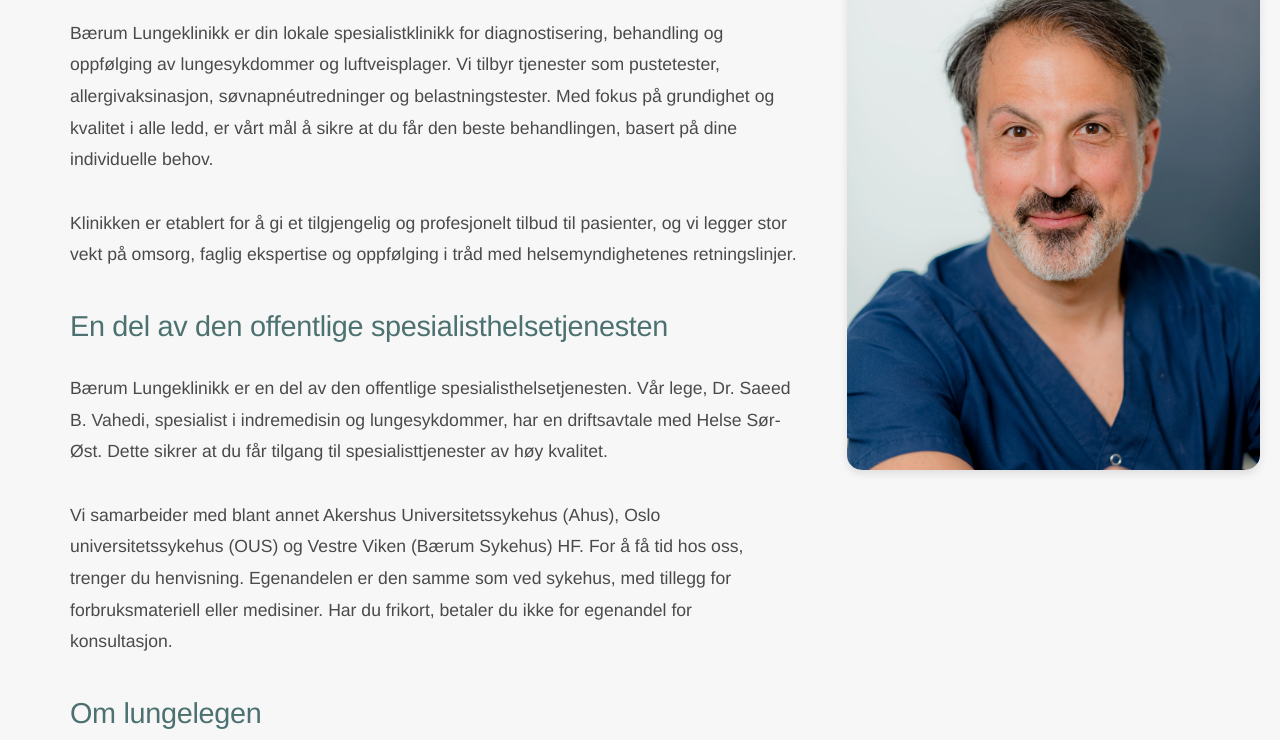
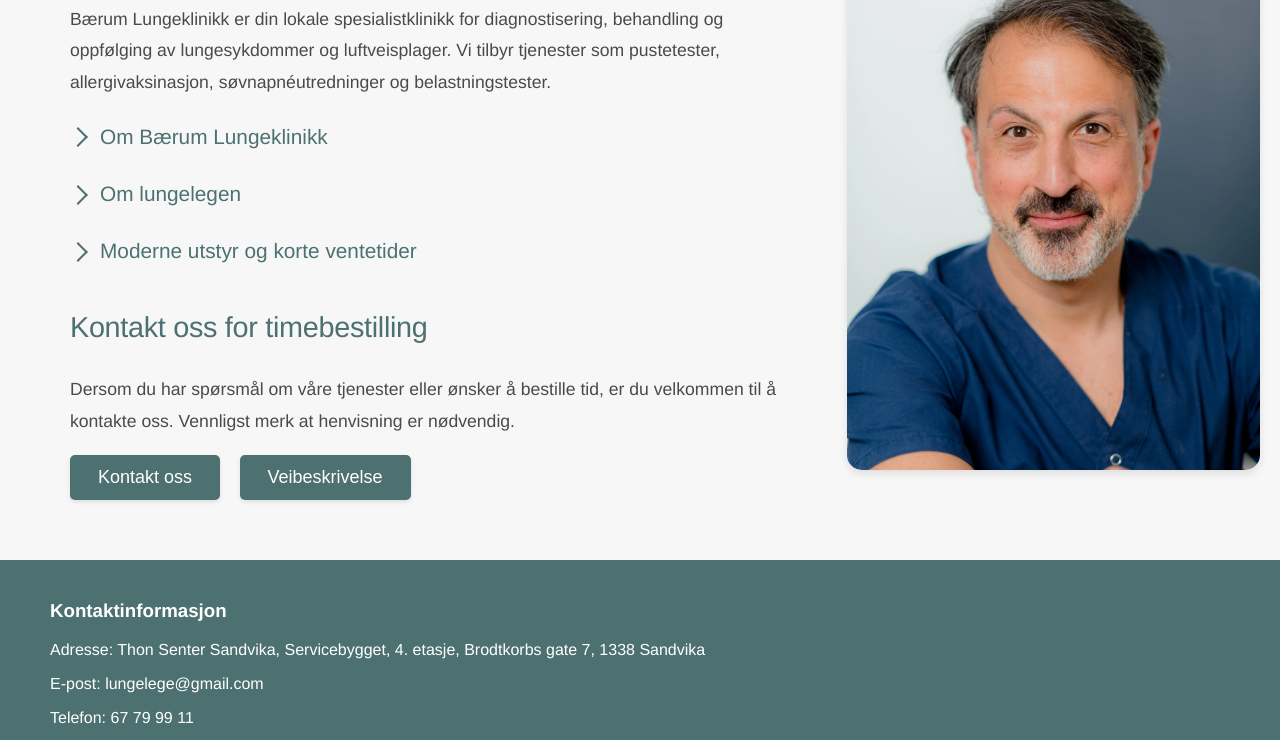
Before and after one commit to mokamv/MedicalConsulting, a website: page public/index.html in a window 1280 px wide. Shown: the part 287-1027 px from the top of the page. Drawn offline with Linux system fonts and the light colour scheme; some packages are replaced by stand-ins of ours.

Commit message:
feat: drop down istead of a lot of text on index page

```diff
--- a/public/css/index.css
+++ b/public/css/index.css
@@ -6,14 +6,14 @@
   width: 100%;
   max-width: 1400px;
   margin: 0 auto;
-  padding: 0 20px;
+  padding: 0 20px 60px;
   box-sizing: border-box;
 }
 
 .left {
   grid-column: 1;
   grid-row: 1;
-  padding: 50px;
+  padding: 36px 50px 0;
 }
 
 .right {
@@ -57,6 +57,104 @@ h3.uk-text {
   line-height: 1.8;
   color: #4a4a4a;
   font-weight: 300;
+}
+
+.intro-text {
+  margin-bottom: 1rem;
+}
+
+.info-dropdown {
+  margin: 0.9rem 0;
+  border-radius: 14px;
+  overflow: hidden;
+}
+
+.info-dropdown summary {
+  display: flex;
+  align-items: center;
+  justify-content: flex-start;
+  flex-wrap: nowrap;
+  gap: 14px;
+  list-style: none;
+  cursor: pointer;
+  padding: 10px 0 8px;
+  font-weight: 500;
+  color: rgb(76, 113, 112);
+  user-select: none;
+}
+
+.dropdown-title {
+  margin: 0;
+  display: inline-flex;
+  align-items: center;
+  font-size: 1.3rem;
+  font-weight: 500;
+  line-height: 1.2;
+  color: rgb(76, 113, 112);
+  flex: 1;
+  min-width: 0;
+}
+
+.info-dropdown summary::-webkit-details-marker {
+  display: none;
+}
+
+.info-dropdown summary:hover {
+  opacity: 0.88;
+}
+
+.accordion-arrow {
+  flex: 0 0 auto;
+  width: 16px;
+  height: 16px;
+  position: relative;
+  color: rgb(76, 113, 112);
+  transform: rotate(0deg);
+  transition: transform 0.28s ease;
+  margin-left: 0;
+  margin-top: 0;
+  display: inline-block;
+}
+
+.accordion-arrow::before {
+  content: "";
+  position: absolute;
+  inset: 0;
+  width: 14px;
+  height: 14px;
+  margin: auto;
+  border-right: 2.5px solid currentColor;
+  border-bottom: 2.5px solid currentColor;
+  transform: rotate(-45deg);
+  box-sizing: border-box;
+}
+
+.info-dropdown[open] .accordion-arrow {
+  transform: rotate(45deg);
+}
+
+.info-dropdown-content h3.uk-text {
+  padding: 0 0 18px 32px;
+  margin: 0;
+}
+
+.info-dropdown-content {
+  max-height: 0;
+  overflow: hidden;
+  opacity: 0;
+  transform: translateY(-2px);
+  transition: max-height 0.35s ease, opacity 0.22s ease, transform 0.22s ease;
+}
+
+.info-dropdown[open] .info-dropdown-content {
+  max-height: 650px;
+  opacity: 1;
+  transform: translateY(0);
+}
+
+.info-dropdown summary:focus-visible {
+  outline: 2px solid rgba(76, 113, 112, 0.45);
+  outline-offset: 2px;
 }
 
 .find-us button {
--- a/public/index.html
+++ b/public/index.html
@@ -7,7 +7,7 @@
     <title>Bærum Lungeklinikk</title>
 
     <link rel="stylesheet" href="/css/shared.css">
-    <link rel="stylesheet" href="css/index.css">
+    <link rel="stylesheet" href="/css/index.css">
     <link rel="icon" type="image/png" href="media/logo.png">
     <script defer src="/__/firebase/10.11.1/firebase-app-compat.js"></script>
 
@@ -33,28 +33,46 @@
     <div class="content">
       <div class="left">
         <h1 class="uk-text">Velkommen til Bærum Lungeklinikk</h1>
+        <h3 class="uk-text intro-text">
+          Bærum Lungeklinikk er din lokale spesialistklinikk for diagnostisering, behandling og oppfølging av lungesykdommer og luftveisplager. Vi tilbyr tjenester som pustetester, allergivaksinasjon, søvnapnéutredninger og belastningstester.
+        </h3>
+        <details class="info-dropdown">
+          <summary>
+            <span class="accordion-arrow" aria-hidden="true"></span>
+            <span class="uk-text dropdown-title">Om Bærum Lungeklinikk</span>
+          </summary>
+          <div class="info-dropdown-content">
             <h3 class="uk-text">
-          Bærum Lungeklinikk er din lokale spesialistklinikk for diagnostisering, behandling og oppfølging av lungesykdommer og luftveisplager. Vi tilbyr tjenester som pustetester, allergivaksinasjon, søvnapnéutredninger og belastningstester. Med fokus på grundighet og kvalitet i alle ledd, er vårt mål å sikre at du får den beste behandlingen, basert på dine individuelle behov.<br><br>
-          Klinikken er etablert for å gi et tilgjengelig og profesjonelt tilbud til pasienter, og vi legger stor vekt på omsorg, faglig ekspertise og oppfølging i tråd med helsemyndighetenes retningslinjer.
+              Bærum Lungeklinikk er en del av den offentlige spesialisthelsetjenesten. Vår lege, Dr. Saeed B. Vahedi, spesialist i indremedisin og lungesykdommer, har en driftsavtale med Helse Sør-Øst. Dette sikrer at du får tilgang til spesialisttjenester av høy kvalitet. Vi samarbeider med blant annet Akershus Universitetssykehus (Ahus), Oslo universitetssykehus (OUS) og Vestre Viken (Bærum Sykehus) HF. For å få tid hos oss, trenger du henvisning. Egenandelen er den samme som ved sykehus, med tillegg for forbruksmateriell eller medisiner. Har du frikort, betaler du ikke for egenandel for konsultasjon.
             </h3>
-        <h2 class="uk-text">En del av den offentlige spesialisthelsetjenesten</h2>
-        <h3 class="uk-text">
-          Bærum Lungeklinikk er en del av den offentlige spesialisthelsetjenesten. Vår lege, Dr. Saeed B. Vahedi, spesialist i indremedisin og lungesykdommer, har en driftsavtale med Helse Sør-Øst. Dette sikrer at du får tilgang til spesialisttjenester av høy kvalitet. <br><br>
-          Vi samarbeider med blant annet Akershus Universitetssykehus (Ahus), Oslo universitetssykehus (OUS) og Vestre Viken (Bærum Sykehus) HF. For å få tid hos oss, trenger du henvisning. Egenandelen er den samme som ved sykehus, med tillegg for forbruksmateriell eller medisiner. Har du frikort, betaler du ikke for egenandel for konsultasjon.
-        </h3>
-        <h2 class="uk-text">Om lungelegen</h2>
+          </div>
+        </details>
+        <details class="info-dropdown">
+          <summary>
+            <span class="accordion-arrow" aria-hidden="true"></span>
+            <span class="uk-text dropdown-title">Om lungelegen</span>
+          </summary>
+          <div class="info-dropdown-content">
             <h3 class="uk-text">
               Dr. Saeed Vahedi har over 25 års erfaring innen lungemedisin, blant annet fra Vestfold Sentralsykehus, OUS Ullevål sykehus og privat praksis. Hans lange erfaring og dedikasjon til grundige undersøkelser og individuell tilpasset behandling gjør ham til en ressurs for sine pasienter. Dr. Vahedi har som mål å sikre en helhetlig tilnærming til dine plager, med dine behov i sentrum.
             </h3>
-        <h2 class="uk-text">Moderne utstyr og korte ventetider</h2>
+          </div>
+        </details>
+        <details class="info-dropdown">
+          <summary>
+            <span class="accordion-arrow" aria-hidden="true"></span>
+            <span class="uk-text dropdown-title">Moderne utstyr og korte ventetider</span>
+          </summary>
+          <div class="info-dropdown-content">
             <h3 class="uk-text">
               Bærum Lungeklinikk er utstyrt med moderne diagnostisk teknologi for å sikre nøyaktige undersøkelser og behandlinger. Vi har korte ventetider og jobber for at du skal få rask og effektiv hjelp for å bedre din helse og livskvalitet.
             </h3>
+          </div>
+        </details>
         <h2 class="uk-text">Kontakt oss for timebestilling</h2>
         <h3 class="uk-text">
           Dersom du har spørsmål om våre tjenester eller ønsker å bestille tid, er du velkommen til å kontakte oss. Vennligst merk at henvisning er nødvendig.
-        <br>
-        <br>
+        </h3>
         <div class="find-us">
           <a href="contact.html"><button>Kontakt oss</button></a>
           <a href="directions.html"><button>Veibeskrivelse</button></a>
```
Also changed, not shown: 1 other file. Lines whose indentation alone changed are shown as unchanged.
